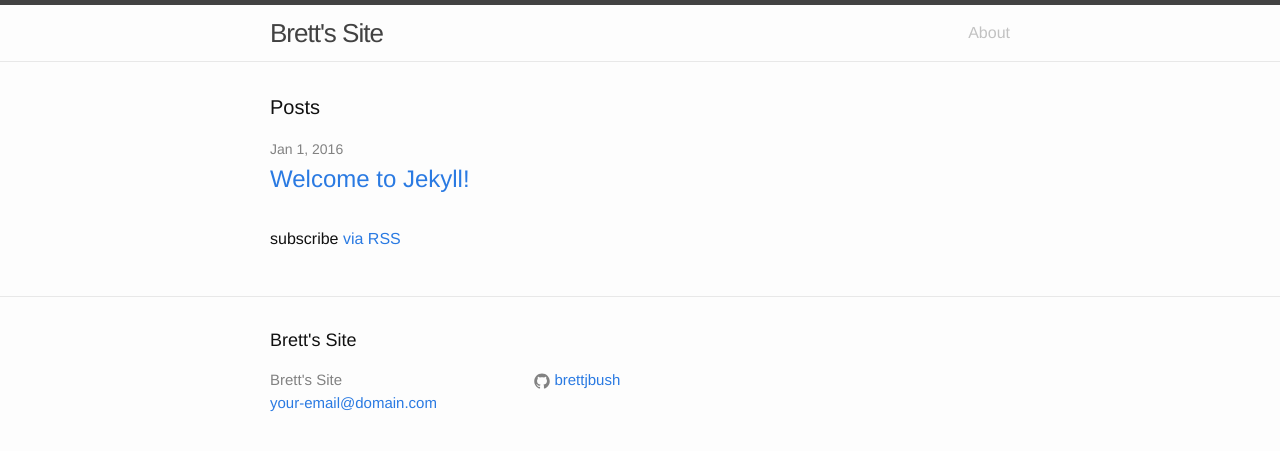
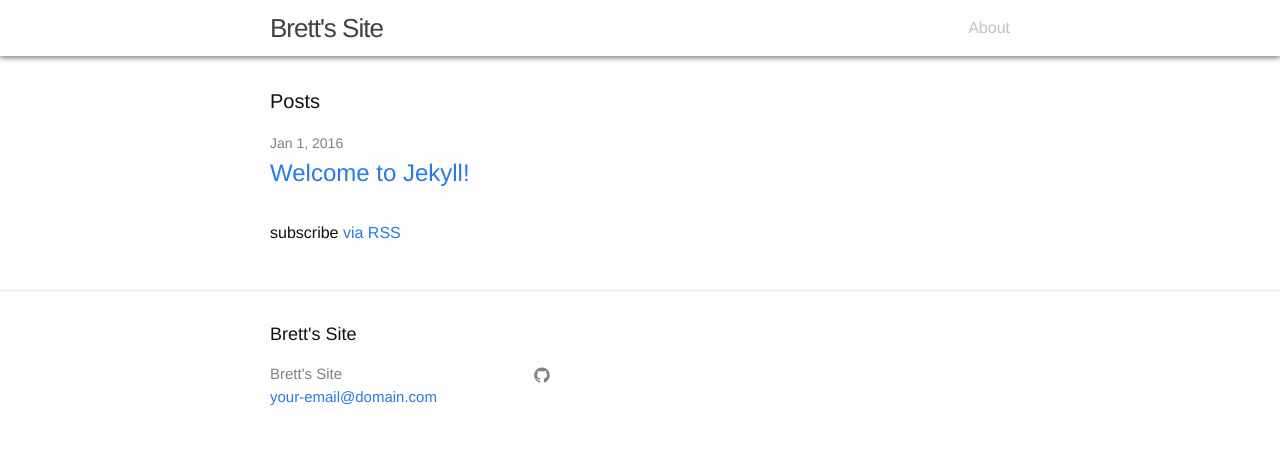
Before and after one commit to brettjbush/brettjbush.github.io, a Jekyll site: the page built from index.html, in a window 1280 px wide. Shown: the top 451 px of the page. Built offline with Jekyll 4.4.1, drawn with Linux system fonts in a browser that asks for light colours.

Commit message:
master add shadow and edit social media footer

```diff
--- a/_includes/footer.html
+++ b/_includes/footer.html
@@ -22,23 +22,6 @@
                   <path fill="#828282" d="M7.999,0.431c-4.285,0-7.76,3.474-7.76,7.761 c0,3.428,2.223,6.337,5.307,7.363c0.388,0.071,0.53-0.168,0.53-0.374c0-0.184-0.007-0.672-0.01-1.32 c-2.159,0.469-2.614-1.04-2.614-1.04c-0.353-0.896-0.862-1.135-0.862-1.135c-0.705-0.481,0.053-0.472,0.053-0.472 c0.779,0.055,1.189,0.8,1.189,0.8c0.692,1.186,1.816,0.843,2.258,0.645c0.071-0.502,0.271-0.843,0.493-1.037 C4.86,11.425,3.049,10.76,3.049,7.786c0-0.847,0.302-1.54,0.799-2.082C3.768,5.507,3.501,4.718,3.924,3.65 c0,0,0.652-0.209,2.134,0.796C6.677,4.273,7.34,4.187,8,4.184c0.659,0.003,1.323,0.089,1.943,0.261 c1.482-1.004,2.132-0.796,2.132-0.796c0.423,1.068,0.157,1.857,0.077,2.054c0.497,0.542,0.798,1.235,0.798,2.082 c0,2.981-1.814,3.637-3.543,3.829c0.279,0.24,0.527,0.713,0.527,1.437c0,1.037-0.01,1.874-0.01,2.129 c0,0.208,0.14,0.449,0.534,0.373c3.081-1.028,5.302-3.935,5.302-7.362C15.76,3.906,12.285,0.431,7.999,0.431z"/>
                 </svg>
               </span>
-
-              <span class="username">{{ site.github_username }}</span>
-            </a>
-          </li>
-          {% endif %}
-
-          {% if site.twitter_username %}
-          <li>
-            <a href="https://twitter.com/{{ site.twitter_username }}">
-              <span class="icon  icon--twitter">
-                <svg viewBox="0 0 16 16">
-                  <path fill="#828282" d="M15.969,3.058c-0.586,0.26-1.217,0.436-1.878,0.515c0.675-0.405,1.194-1.045,1.438-1.809
-                  c-0.632,0.375-1.332,0.647-2.076,0.793c-0.596-0.636-1.446-1.033-2.387-1.033c-1.806,0-3.27,1.464-3.27,3.27 c0,0.256,0.029,0.506,0.085,0.745C5.163,5.404,2.753,4.102,1.14,2.124C0.859,2.607,0.698,3.168,0.698,3.767 c0,1.134,0.577,2.135,1.455,2.722C1.616,6.472,1.112,6.325,0.671,6.08c0,0.014,0,0.027,0,0.041c0,1.584,1.127,2.906,2.623,3.206 C3.02,9.402,2.731,9.442,2.433,9.442c-0.211,0-0.416-0.021-0.615-0.059c0.416,1.299,1.624,2.245,3.055,2.271 c-1.119,0.877-2.529,1.4-4.061,1.4c-0.264,0-0.524-0.015-0.78-0.046c1.447,0.928,3.166,1.469,5.013,1.469 c6.015,0,9.304-4.983,9.304-9.304c0-0.142-0.003-0.283-0.009-0.423C14.976,4.29,15.531,3.714,15.969,3.058z"/>
-                </svg>
-              </span>
-
-              <span class="username">{{ site.twitter_username }}</span>
             </a>
           </li>
           {% endif %}
--- a/_sass/_layout.scss
+++ b/_sass/_layout.scss
@@ -2,8 +2,9 @@
  * Site header
  */
 .site-header {
-    border-top: 5px solid $grey-color-dark;
-    border-bottom: 1px solid $grey-color-light;
+    -webkit-box-shadow: 0px 2px 5px 0px $grey-color;
+    -moz-box-shadow: 0px 2px 5px 0px $grey-color;
+    box-shadow: 0px 2px 5px 0px $grey-color;
     min-height: 56px;
 
     // Positioning context for the mobile navigation icon
@@ -51,6 +52,7 @@
             -ms-transition: 0.1s linear; /* IE 10 */
             -moz-transition: 0.1s linear; /* Firefox */
             -webkit-transition: 0.1s linear; /*safari and chrome */
+
             color: $grey-color-dark;
         }
     }
```
